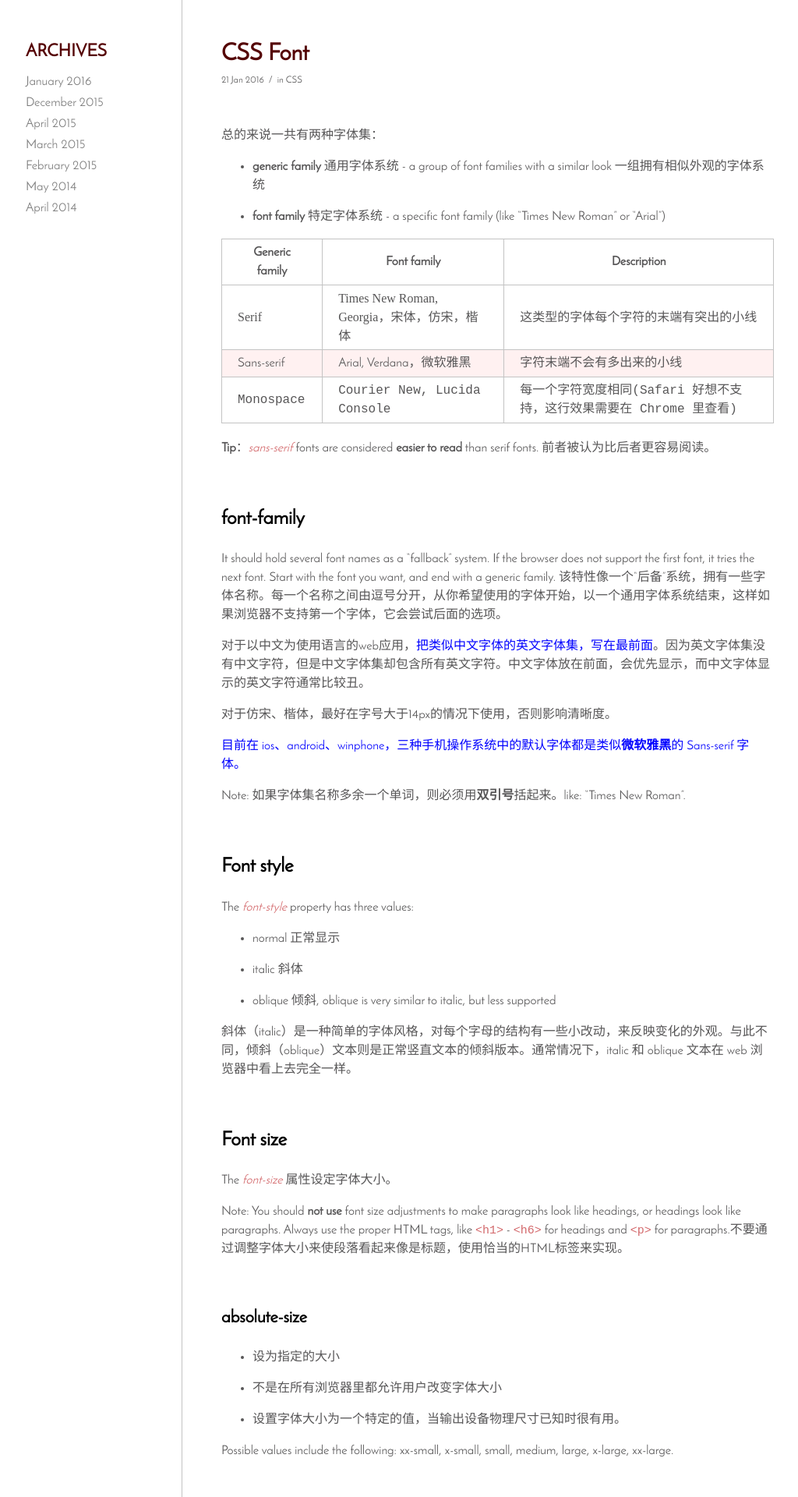
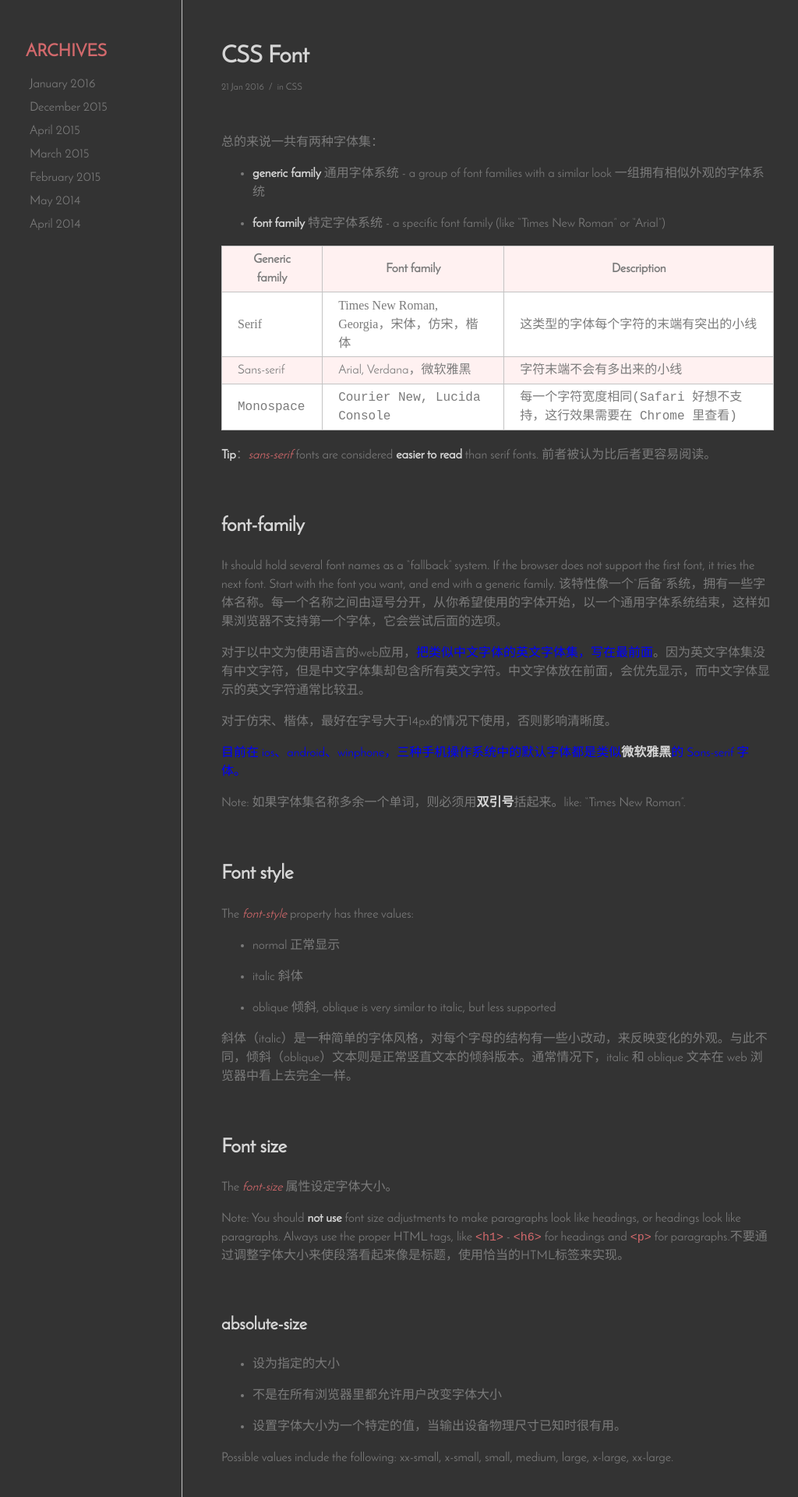
Before and after one commit to Vivi-wu/dive-into-web, a Jekyll site: the page built from _posts/2016-01-21-CSS-font.markdown, in a window 1280 px wide. Shown: the top 1920 px of the page at 78% size, without its empty margins (112-1136 px from the left). Built offline with Jekyll 4.4.1, drawn with Linux system fonts in a browser that asks for light colours; nearby versions of some CDN libraries.

Commit message:
update color plattern

```diff
--- a/_sass/_base.scss
+++ b/_sass/_base.scss
@@ -12,11 +12,11 @@
 */
 ::-moz-selection {
   color: white;
-  background-color: $primary-color-dark;
+  background-color: $primary-color-light;
 }
 ::selection {
   color: white;
-  background-color: $primary-color-dark;
+  background-color: $primary-color-light;
 }
 
 
@@ -43,6 +43,9 @@ em {
   color: $primary-color;
 }
 
+strong {
+  color: $text-em-color;
+}
 
 /**
  * Images
@@ -61,7 +64,7 @@ h1, h2, h3, h4, h5, h6 {
 }
 h2, h3, h4 {
   margin-top: $spacing-unit * 3;
-  color: black;
+  color: $text-em-color;
 }
 h2 {
   font-size: 25px;
@@ -78,11 +81,8 @@ h4 {
  * Links
  */
 a {
-  color: $primary-color;
+  color: $primary-color-mild;
 
-  &:visited {
-    color: $primary-color-dark;
-  }
 }
 
 
@@ -106,16 +106,19 @@ pre>code {
 */
 table {
   margin-bottom: $spacing-unit;
+  background-color: white;
+
+  th, tr:nth-child(even) {
+    background-color: $primary-color-light;
+  }
+  th, td {
+    padding: 5px $spacing-unit;
+  }
 }
+
 table, th, td {
-  border: 1px solid $grey-color-light;
+  border: 1px solid $grey-color;
   border-collapse: collapse;
-}
-th, td {
-  padding: 5px $spacing-unit;
-}
-table tr:nth-child(even) {
-  background-color: $primary-color-light;
 }
 
 
@@ -133,7 +136,6 @@ dl, dt, dd { margin: 0; }
 ol {
   margin-left: $spacing-unit * 1.5;
   padding-left: 0;
-  color: $text-color;
 
   li {
     padding-top: 3px;
@@ -165,5 +167,5 @@ ol {
  * Border
  */
 .solid_top_border {
-  border-top: 1px solid $grey-color-light;
+  border-top: 1px solid $grey-color;
 }
--- a/_sass/_blogs-page.scss
+++ b/_sass/_blogs-page.scss
@@ -1,7 +1,7 @@
 @include media-query-min($on-mobile) {
   .template-blog {
     padding-left: $spacing-unit * 2.5;
-    border-left: 1px solid $grey-color-light;
+    border-left: 1px solid $grey-color;
   }
 }
 
@@ -15,18 +15,26 @@
   }
 }
 
+.contrast_color {
+  color: $primary-color-light;
+  background-color: $primary-color-dark;
+}
+
 .post {
   overflow: hidden;
   header h2 {
     font-size: 30px;
-    line-height: 1.3em;
     margin-top: 0;
-    margin-bottom: 5px;
-    color: $primary-color-dark;
+    margin-bottom: 0.5rem;
+
     a {
-      color: $primary-color-dark;
+      display: block;
+      padding-top: 0.5rem;
+      line-height: 1;
+      text-decoration: none;
+      color: $primary-color-mild;
       &:hover {
-        background-color: $background-color;
+        @extend .contrast_color;
       }
     }
   }
@@ -56,7 +64,7 @@
     color: $text-color;
     text-decoration: none;
     &:hover {
-      color: $primary-color-dark;
+      @extend .contrast_color;
     }
   }
 }
@@ -70,18 +78,19 @@
   }
 
   h3 {
-    color: $primary-color-dark;
+    color: $primary-color;
     margin-top: 0;
     margin-bottom: $spacing-unit * 0.5;
   }
   a {
-    color: $grey-color;
+    color: $text-color;
     display: block;
     margin-bottom: 3px;
+    padding-top: 3px;
+    padding-left: 5px;
     text-decoration: none;
     &:hover {
-      color: $primary-color-dark;
-      text-decoration: underline;
+      @extend .contrast_color;
     }
   }
 }
@@ -101,19 +110,18 @@
   }
   a {
     color: $text-color;
-    background-color: $primary-color-mild;
+    background-color: $primary-color-light;
     border: 1px solid $primary-color-dark;
     text-decoration: none;
     &:hover {
-      color: $background-color;
-      background-color: $primary-color-dark;
+      @extend .contrast_color;
     }
   }
   .current-page {
     font-weight: bold;
-    color: $primary-color;
-    background-color: $background-color;
-    border: 1px dashed $grey-color-light;
+    color: $text-em-color;
+    background-color: $primary-color;
+    border: 1px dashed $primary-color-dark;
   }
   .page-number {
     float: right;
--- a/_sass/_layout.scss
+++ b/_sass/_layout.scss
@@ -49,7 +49,7 @@
   z-index: 100;
   background-color: white;
   color: $text-color;
-  border:1px solid $grey-color-light;
+  border:1px solid $grey-color;
   border-radius: 2px;
   opacity: 0;
   visibility: hidden;
--- a/_sass/_variables.scss
+++ b/_sass/_variables.scss
@@ -2,16 +2,17 @@ $base-font-family: "Josefin Sans", sans-serif;
 $base-font-size:   16px;
 $base-line-height: 1.5;
 
-$text-color:       #575657;
-$background-color: #ffffff;
+$text-color:       #7B7B7B; // paragraph
+$text-em-color:    rgba(255, 255, 255, 0.8); // heading
+
+$background-color: rgba(0, 0, 0, 0.8);
 
 $primary-color-light: #FFF1F1;
 $primary-color-mild:  #FFBDBD;
 $primary-color:       #D3696C; // equals to rgb(150, 53, 140)
 $primary-color-dark:  #540002;
 
-$grey-color:       #7B7B7B;
-$grey-color-light: #C3C3C3;
+$grey-color:       #C3C3C3; // border
 
 $spacing-unit:     20px;
 
```
